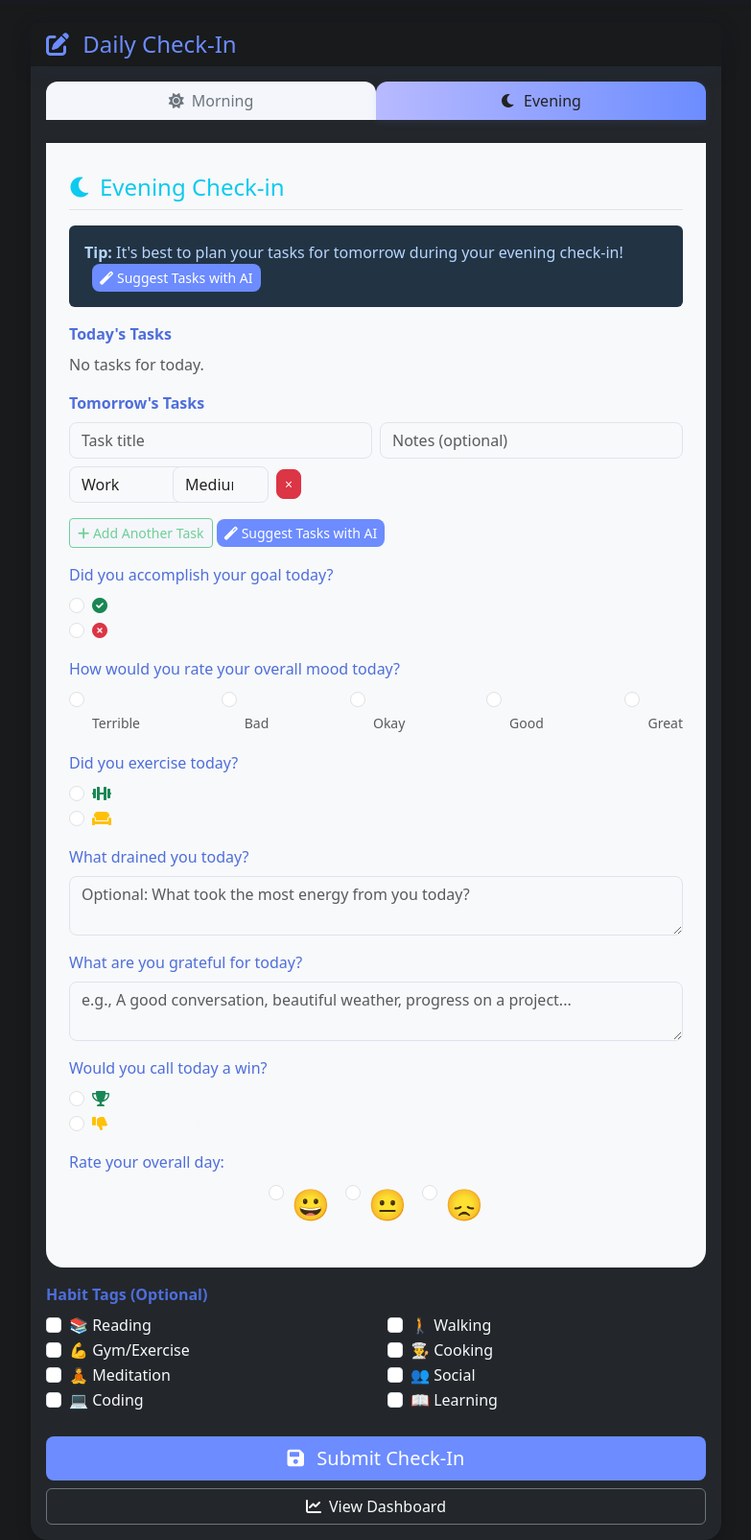
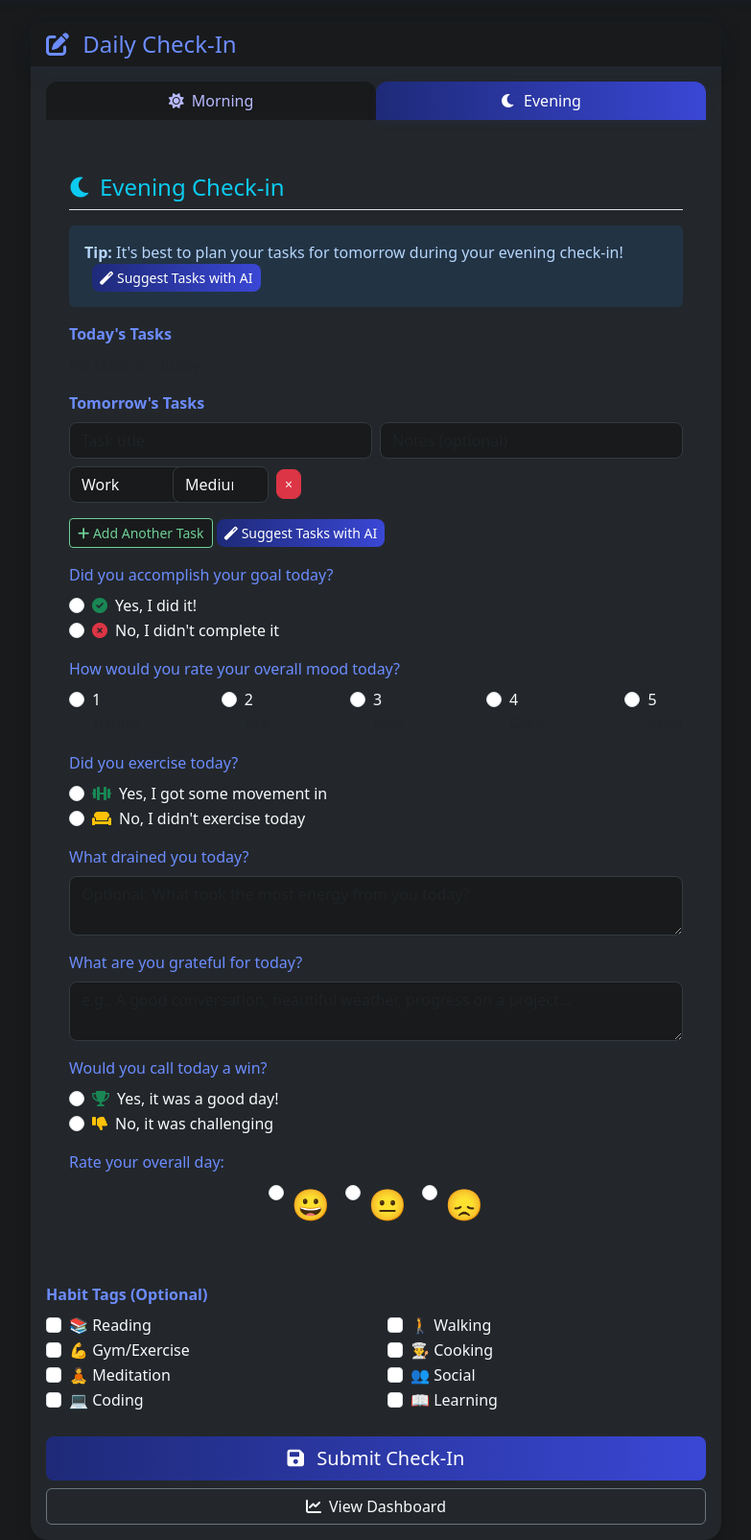
Before and after one commit to aarya0454/schedule_tracker, a Flask app: page /submit in a window 1280 px wide. Shown: the part 56-1661 px from the top of the page at 96% size, without its empty margins (248-1031 px from the left). Run offline with Flask 3, Linux system fonts and the light colour scheme; the visitor is signed in with stand-in values (Sample User, id 1); data that the repository does not hold is empty.

Commit message:
toogle work

```diff
--- a/templates/submit.html
+++ b/templates/submit.html
@@ -3,115 +3,6 @@
 {% block title %}Submit Check-In{% endblock %}
 
 {% block content %}
-<style>
-/* Soft, modern, aesthetic palette for check-in form */
-body, .bg-light {
-    background-color: #f4f6fb !important;
-}
-.card {
-    background: #fff;
-    border-radius: 18px;
-    box-shadow: 0 4px 24px 0 rgba(60,72,88,0.07);
-    border: none;
-}
-.nav-tabs .nav-link {
-    border-radius: 12px 12px 0 0;
-    color: #6c757d;
-    background: #f4f6fb;
-    border: none;
-    margin-right: 2px;
-    font-weight: 500;
-    transition: background 0.2s, color 0.2s;
-}
-.nav-tabs .nav-link.active {
-    background: linear-gradient(90deg, #b8baff 0%, #6c8cff 100%);
-    color: #222;
-    box-shadow: 0 2px 8px 0 rgba(108,140,255,0.10);
-}
-.tab-content {
-    background: #f8f9fa;
-    border-radius: 0 0 18px 18px;
-    padding: 2rem 1.5rem 1.5rem 1.5rem;
-    margin-bottom: 1rem;
-}
-.card-header {
-    background: #e9eafc;
-    color: #6c8cff;
-    border-radius: 18px 18px 0 0;
-    border: none;
-    font-weight: 600;
-    font-size: 1.2rem;
-}
-.btn-primary, .btn-outline-primary {
-    background: #6c8cff;
-    border: none;
-    color: #fff;
-    font-weight: 500;
-    border-radius: 8px;
-    transition: background 0.2s;
-}
-.btn-primary:hover, .btn-outline-primary:hover {
-    background: #4e6edb;
-    color: #fff;
-}
-.btn-outline-success {
-    border-color: #6fcf97;
-    color: #6fcf97;
-    background: #f4f6fb;
-}
-.btn-outline-success:hover {
-    background: #6fcf97;
-    color: #fff;
-}
-.form-control, .form-select, textarea {
-    border-radius: 8px;
-    border: 1px solid #e0e3ef;
-    background: #f8f9fa;
-    color: #222;
-}
-.form-control:focus, .form-select:focus, textarea:focus {
-    border-color: #b8baff;
-    background: #fff;
-    color: #222;
-}
-.alert-info {
-    background: #e9f7fa;
-    color: #3a6b7c;
-    border: none;
-}
-.alert-primary {
-    background: #e9eafc;
-    color: #6c8cff;
-    border: none;
-}
-.alert-success {
-    background: #eafaf1;
-    color: #3a7c5a;
-    border: none;
-}
-label.form-label, .fw-bold {
-    color: #4e6edb;
-}
-input[type="radio"]:checked + label.form-check-label {
-    color: #6c8cff;
-    font-weight: 600;
-}
-input[type="checkbox"]:checked + label.form-check-label {
-    color: #6fcf97;
-    font-weight: 600;
-}
-.badge.bg-warning {
-    background: #fff3cd;
-    color: #b8860b;
-}
-.badge.bg-secondary {
-    background: #e9eafc;
-    color: #6c8cff;
-}
-.btn-danger {
-    border-radius: 8px;
-}
-</style>
 <div class="container">
     <div class="row justify-content-center">
         <div class="col-md-8">
```
